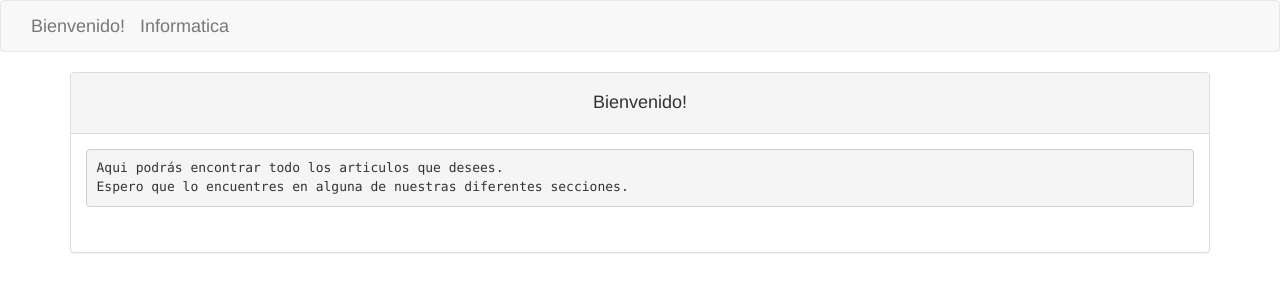
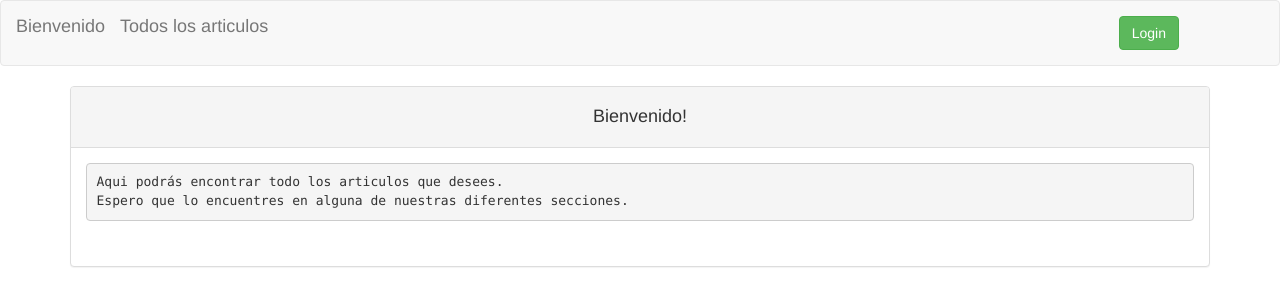
Before and after one commit to jsmr95/PruebasPHP, a PHP site: page / in a window 1280 px wide. Shown: the top 306 px of the page. Run offline with PHP 8.4, Linux system fonts and the light colour scheme; some libraries are stand-ins or nearby versions.

Commit message:
Extraigo el navegador a funciones y coloco el boton login para el futuro

```diff
--- a/auxiliar.php
+++ b/auxiliar.php
@@ -225,3 +225,33 @@ function comprobarSession($var, $tipo){
         <?php unset($_SESSION["$var"]); ?>
     <?php endif;
 }
+
+function navegadorInicio(){ ?>
+<nav class="navbar navbar-default">
+            <div class="container-fluid">
+                <div class="navbar-header">
+                    <a class="navbar-brand " href="index.php">Bienvenido</a>
+                    <a class="navbar-brand " href="./todos/index.php">Todos los articulos</a>
+                </div>
+                <div class="navbar-text navbar-right">
+                    <a href="" class="btn btn-success" style="margin-right: 100px;">Login</a>
+                </div>
+            </div>
+        </nav>
+<?php
+}
+
+function navegador(){ ?>
+<nav class="navbar navbar-default">
+            <div class="container">
+                <div class="navbar-header">
+                    <a class="navbar-brand " href="../index.php">Bienvenido</a>
+                    <a class="navbar-brand " href="index.php">Todos los articulos</a>
+                </div>
+                <div class="navbar-text navbar-right">
+                    <a href="" class="btn btn-success">Login</a>
+                </div>
+            </div>
+        </nav>
+<?php
+}
--- a/index.php
+++ b/index.php
@@ -10,16 +10,9 @@
   <body>
     <?php
     require './auxiliar.php';
+
+    navegadorInicio();
     ?>
-    <nav class="navbar navbar-default">
-    <div class="container-fluid">
-          <!-- Collect the nav links, forms, and other content for toggling -->
-      <div class="collapse navbar-collapse" id="bs-example-navbar-collapse-1">
-        <a class="navbar-brand" href="#">Bienvenido!</a>
-        <a class="navbar-brand" href="#">Informatica</a>
-      </div><!-- /.navbar-collapse -->
-    </div><!-- /.container-fluid -->
-    </nav>
     <div class="container">
       <div class="row">
         <div class="col-md-12">
```
